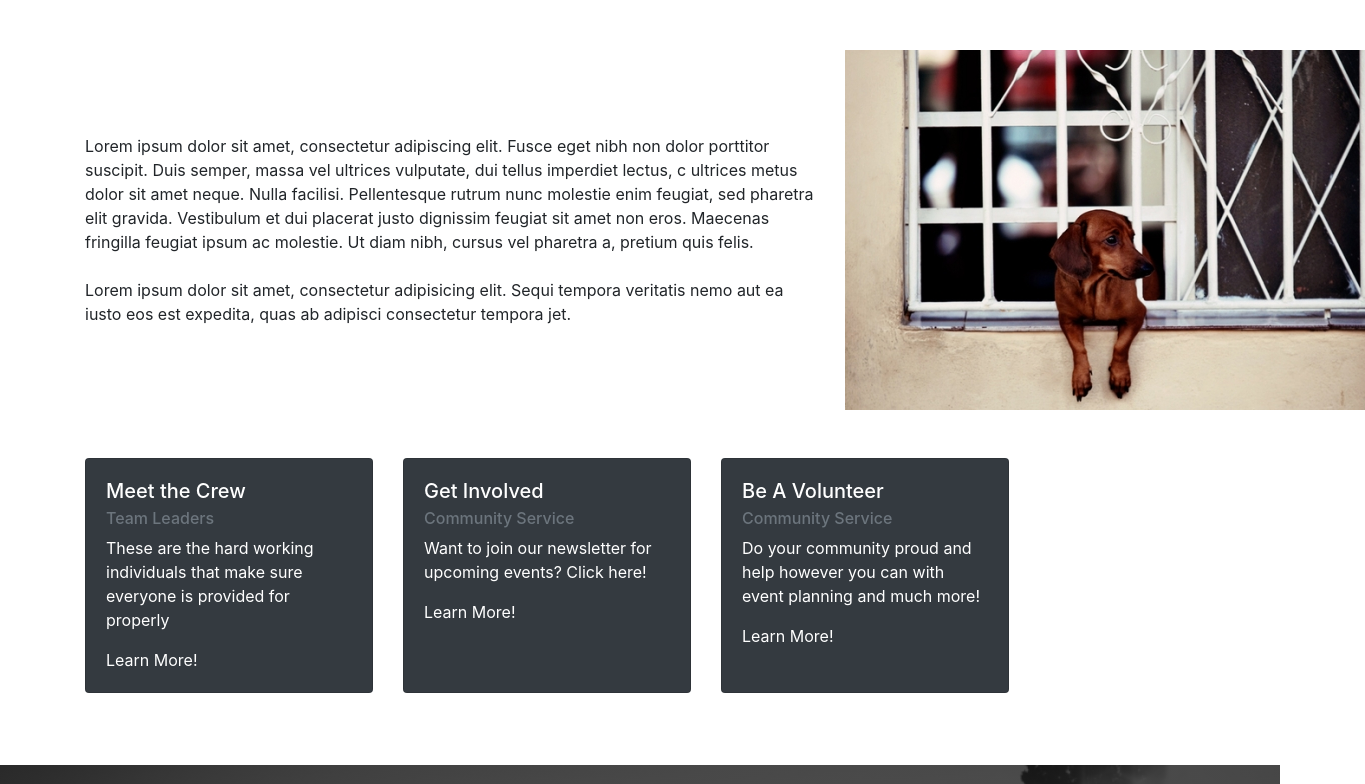
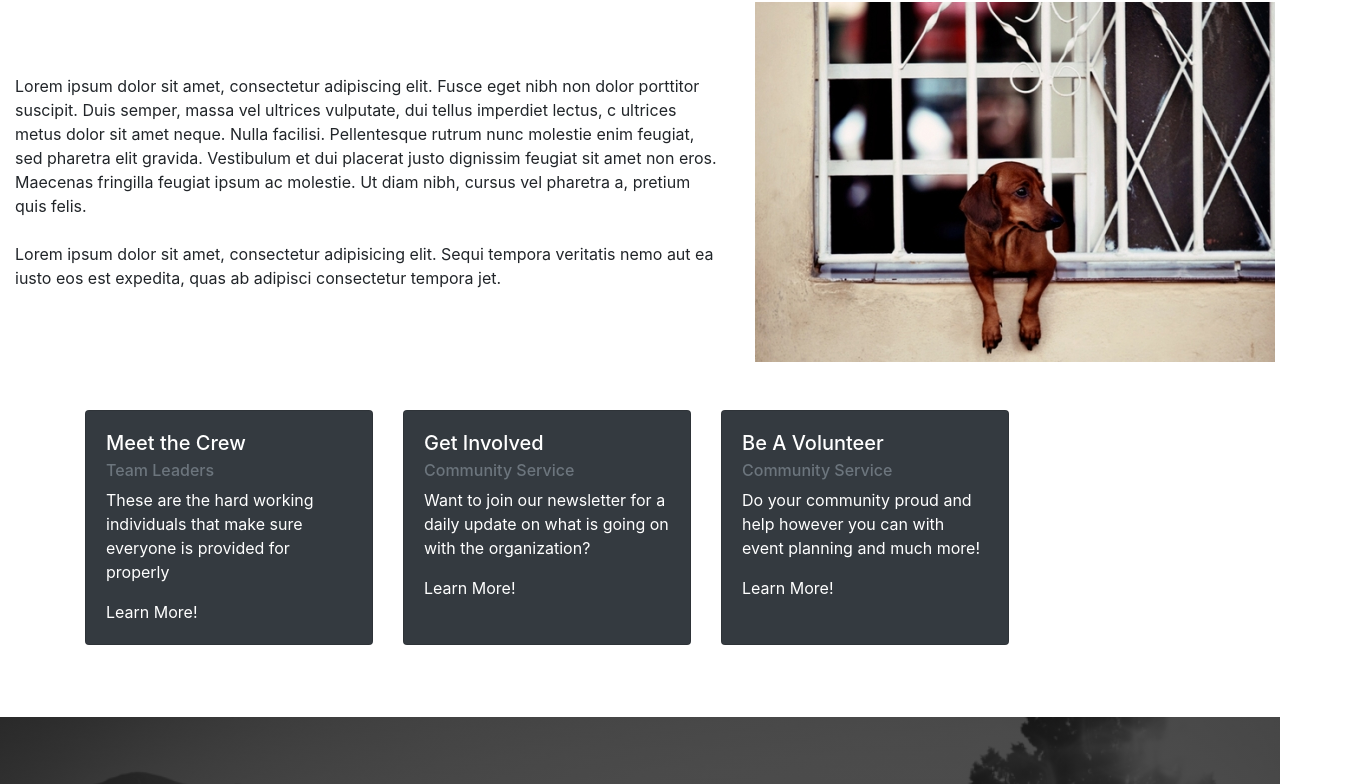
Before and after one commit to ianstahlp/houseOfAble, a website: page index.html in a window 1280 px wide. Shown: the part 674-1458 px from the top of the page, 1365 px wide, since content can reach past the window. Drawn offline with nearby package versions, Linux system fonts and the light colour scheme.

Commit message:
style changes

```diff
--- a/index.html
+++ b/index.html
@@ -75,15 +75,15 @@
     <!-- Mission Statement -->
     <br><br><br>
     <h1 class="text-center text-uppercase" id="about">who we are</h1>
-    <div class="container flex-wrap">
+    <div class="container row flex-wrap">
         <br><br>
-        <div class="row d-flex flex-wrap">
 
-            <div class="col-8 d-flex align-items-center pull-left">Lorem ipsum dolor sit amet, consectetur adipiscing elit. Fusce eget nibh non dolor porttitor suscipit. Duis semper, massa vel ultrices vulputate, dui tellus imperdiet lectus, c ultrices metus dolor sit amet neque. Nulla facilisi. Pellentesque
-                rutrum nunc molestie enim feugiat, sed pharetra elit gravida. Vestibulum et dui placerat justo dignissim feugiat sit amet non eros. Maecenas fringilla feugiat ipsum ac molestie. Ut diam nibh, cursus vel pharetra a, pretium quis felis.<br><br>                Lorem ipsum dolor sit amet, consectetur adipisicing elit. Sequi tempora veritatis nemo aut ea iusto eos est expedita, quas ab adipisci consectetur tempora jet.
-            </div>
-            <div class="col-4 d-flex"><img src="./assets/images/placeimg_520_360_animals (1).jpg"></div>
+
+        <div class="col col-md-8  d-flex align-items-center pull-left">Lorem ipsum dolor sit amet, consectetur adipiscing elit. Fusce eget nibh non dolor porttitor suscipit. Duis semper, massa vel ultrices vulputate, dui tellus imperdiet lectus, c ultrices metus dolor sit amet neque. Nulla facilisi. Pellentesque
+            rutrum nunc molestie enim feugiat, sed pharetra elit gravida. Vestibulum et dui placerat justo dignissim feugiat sit amet non eros. Maecenas fringilla feugiat ipsum ac molestie. Ut diam nibh, cursus vel pharetra a, pretium quis felis.<br><br>            Lorem ipsum dolor sit amet, consectetur adipisicing elit. Sequi tempora veritatis nemo aut ea iusto eos est expedita, quas ab adipisci consectetur tempora jet.
         </div>
+        <div class="col col-md-4 d-flex"><img src="./assets/images/placeimg_520_360_animals (1).jpg"></div>
+
 
     </div>
 
@@ -104,7 +104,7 @@
                 <div class="card-body">
                     <h5 class="card-title">Get Involved</h5>
                     <h6 class="card-subtitle mb-2 text-muted">Community Service</h6>
-                    <p class="card-text">Want to join our newsletter for upcoming events? Click here!</p>
+                    <p class="card-text">Want to join our newsletter for a daily update on what is going on with the organization?</p>
                     <a href="#" class="card-link">Learn More!</a>
 
                 </div>
```
